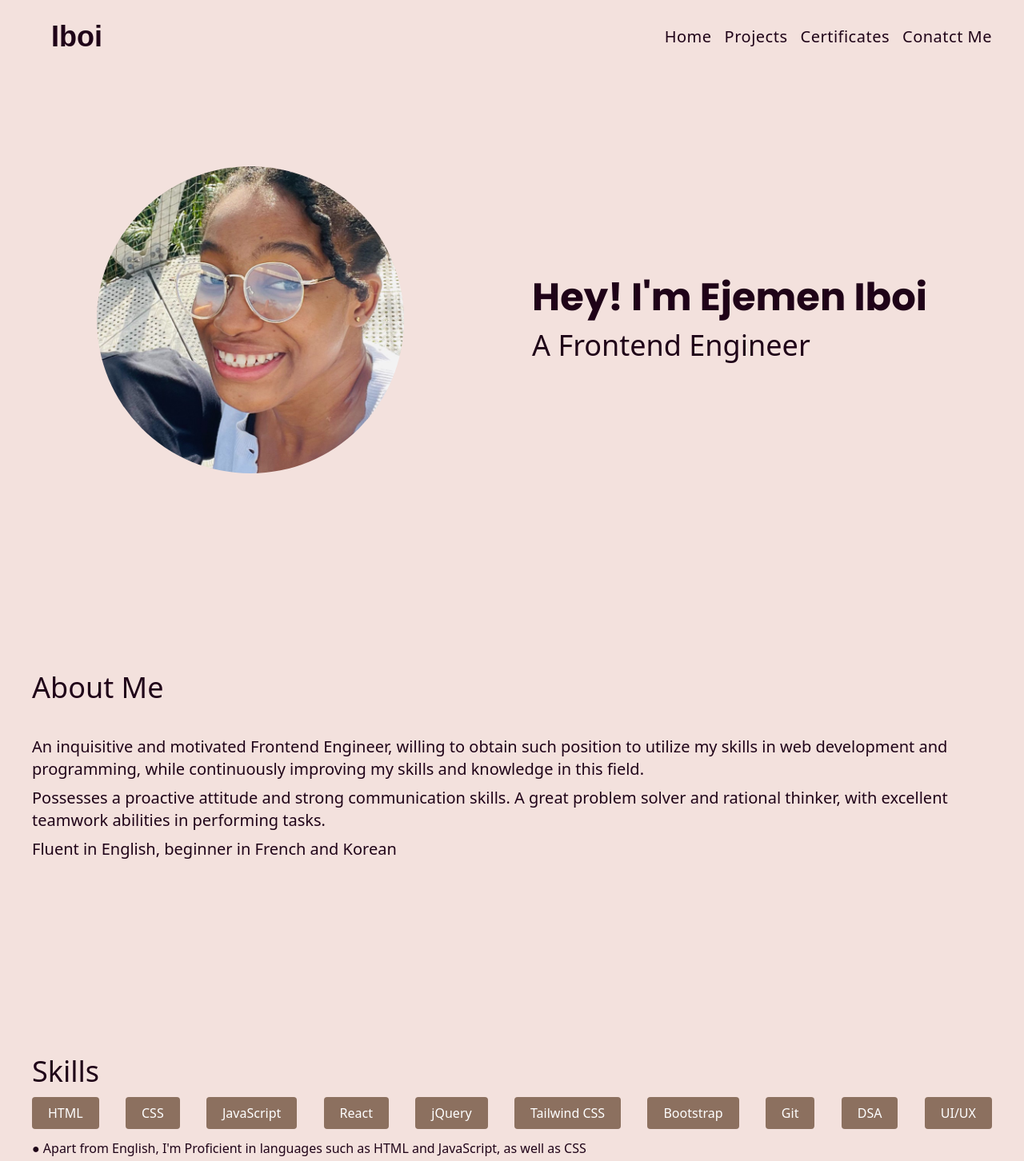
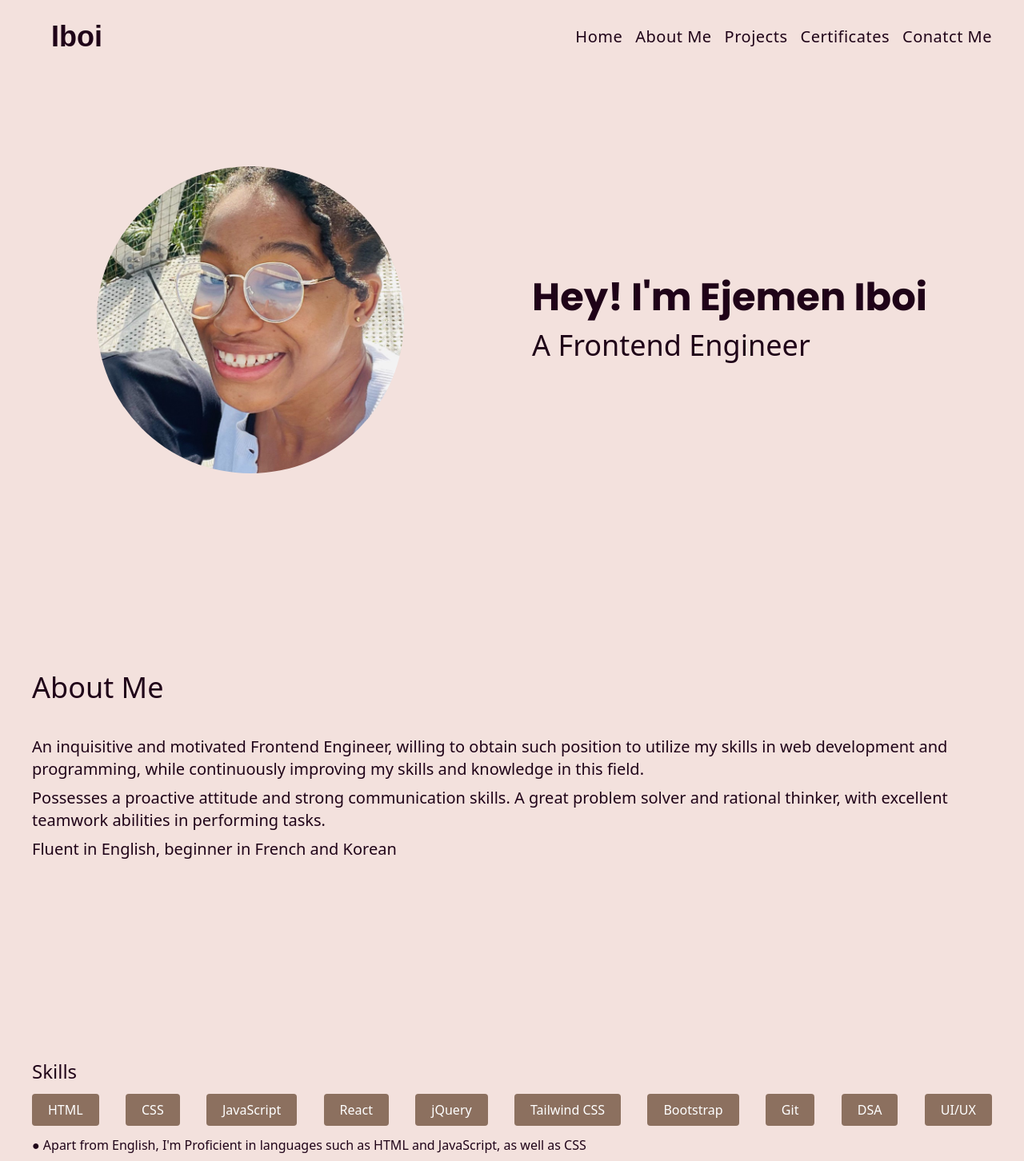
Before and after one commit to AJ1732/hngx-portfolio, a React (Vite) app: page / in a window 1280 px wide. Shown: the top 1452 px of the page at 80% size. Built offline with nearby package versions, Linux system fonts and the light colour scheme; a web font is replaced by a local one.

Commit message:
Added About me section in Nav

```diff
--- a/src/components/Nav/Navlinks.jsx
+++ b/src/components/Nav/Navlinks.jsx
@@ -60,6 +60,14 @@ const Navlinks = ({ isMobile, closeMobileMenu }) => {
           variants={navListVariants}
           onClick={ () => isMobile && closeMobileMenu() }
         >
+          <HashLink to={`#aboutme`} smooth>About Me</HashLink>
+        </motion.li>
+
+        <motion.li
+          className='hover:text-light-brown'
+          variants={navListVariants}
+          onClick={ () => isMobile && closeMobileMenu() }
+        >
           <HashLink to={`#projects`} smooth>Projects</HashLink>
         </motion.li>
 
--- a/src/components/Pages/AboutMe.jsx
+++ b/src/components/Pages/AboutMe.jsx
@@ -11,7 +11,7 @@ const AboutMe = () => {
       </div>
 
       <div className='min-h-screen flex flex-col  justify-center items-center gap-3'>
-        <h2 className='font-light text-4xl self-start'>Skills</h2>
+        <h2 className='font-light text-2xl self-start'>Skills</h2>
         <ul className='w-full flex flex-wrap justify-between items-center gap-4 text-white'>
           <li className=' bg-light-brown py-2 px-5 rounded'>HTML</li>
           <li className=' bg-light-brown py-2 px-5 rounded'>CSS</li>
```
